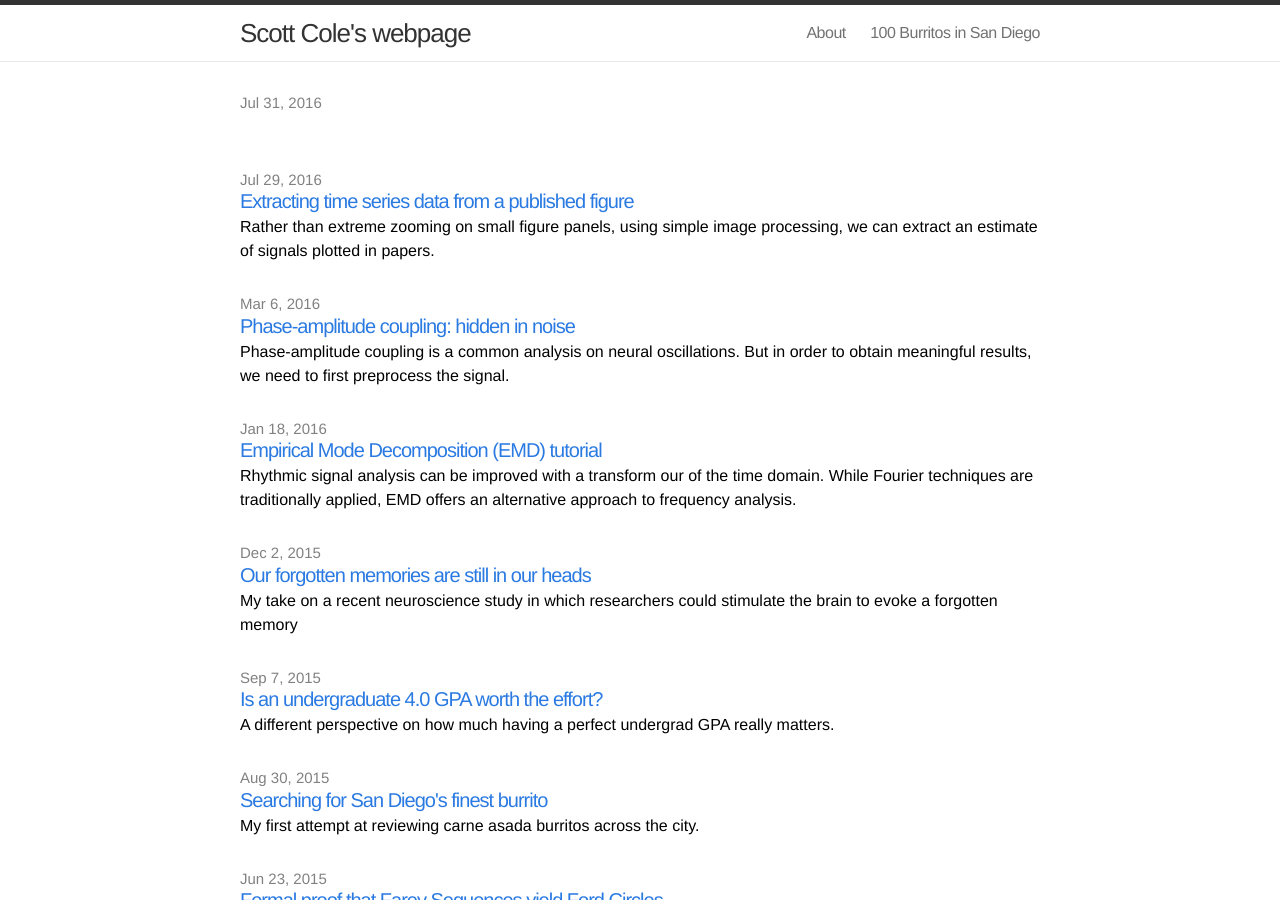
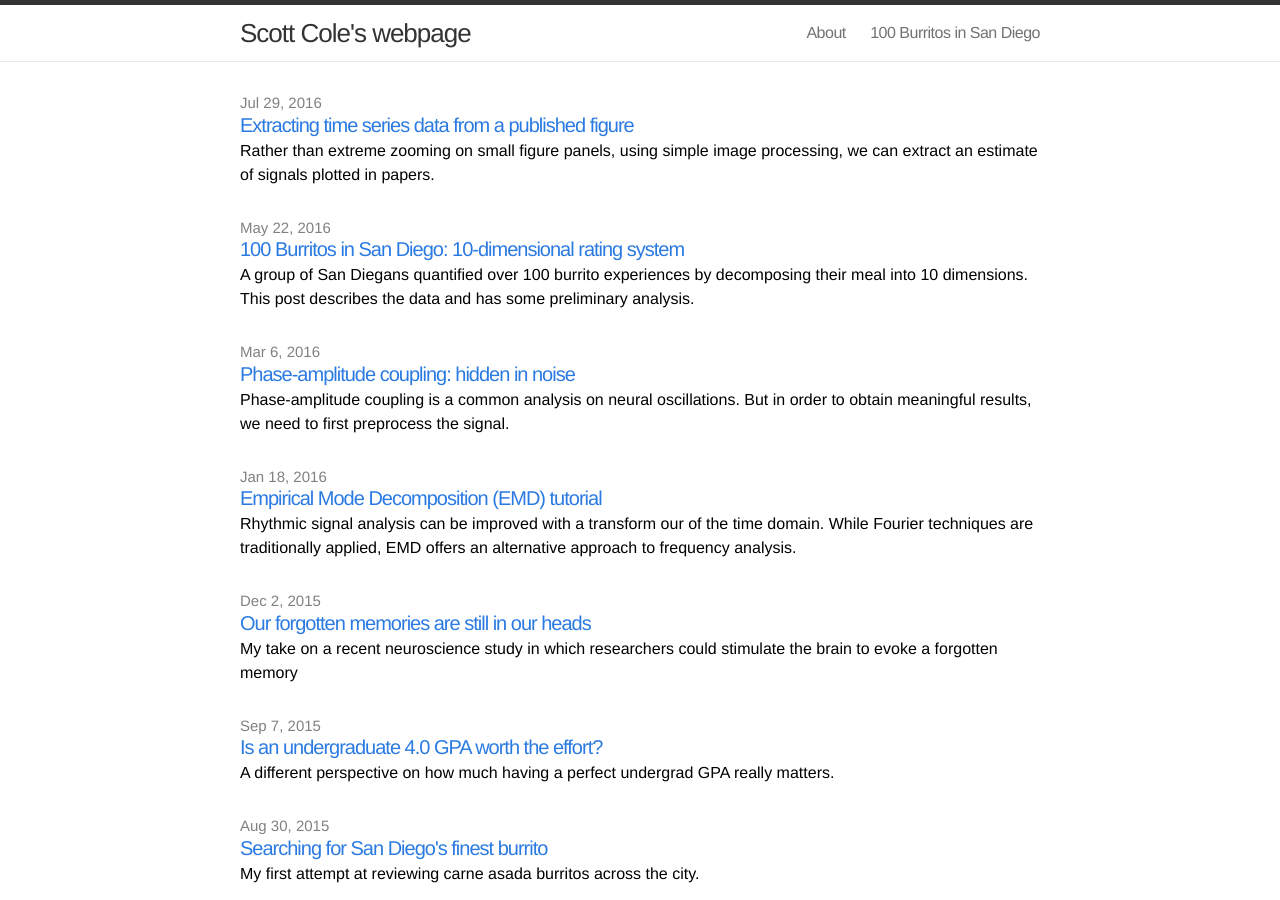
Before and after one commit to srcole/srcole.github.io, a Jekyll site: the page built from index.html, in a window 1280 px wide and 900 px high. Built offline with Jekyll 4.4.1, drawn with Linux system fonts in a browser that asks for light colours.

Commit message:
add quotes to title line

```diff
--- a/_posts/2016-05-22-100burritos.markdown
+++ b/_posts/2016-05-22-100burritos.markdown
@@ -1,7 +1,7 @@
 ---
 layout: post
 comments: true
-title: 100 Burritos in San Diego: 10-dimensional rating system
+title: "100 Burritos in San Diego: 10-dimensional rating system"
 excerpt: "A group of San Diegans quantified over 100 burrito experiences by decomposing their meal into 10 dimensions. This post describes the data and has some preliminary analysis."
 date:   2016-05-22 00:00:00
 mathjax: true
```
